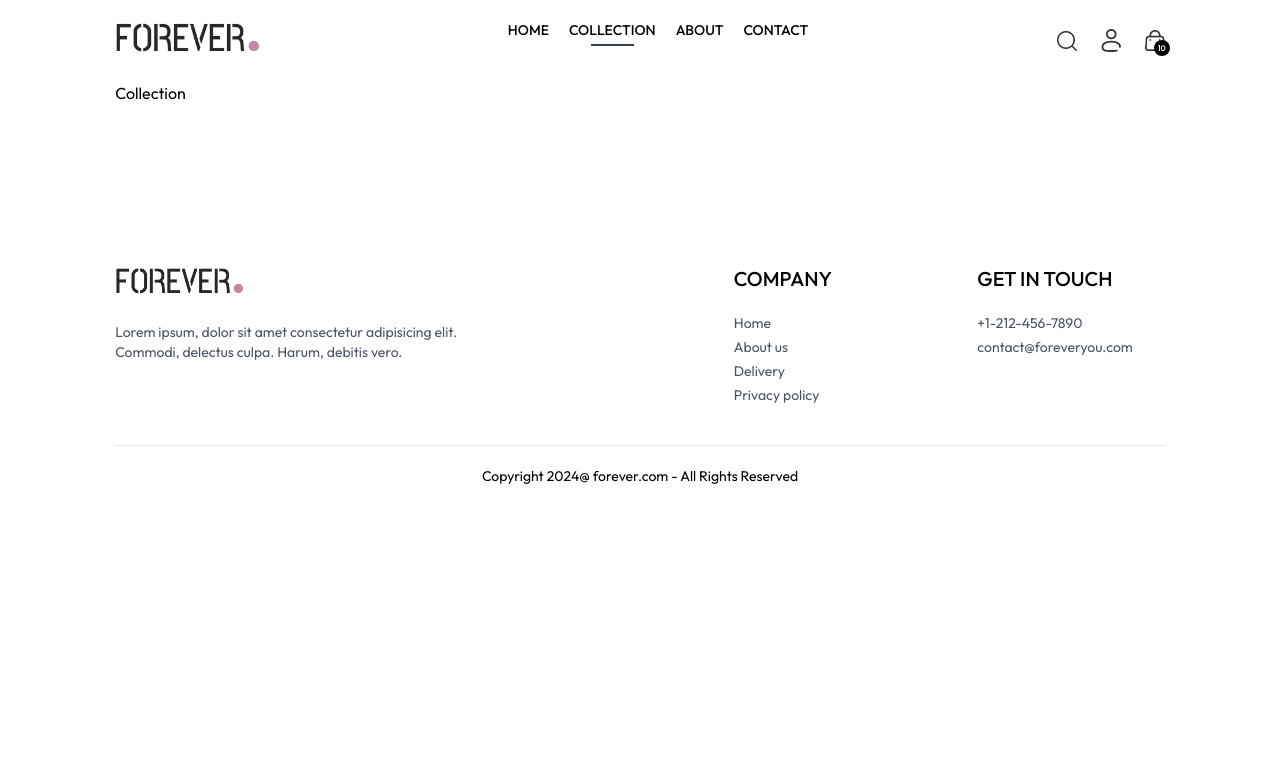
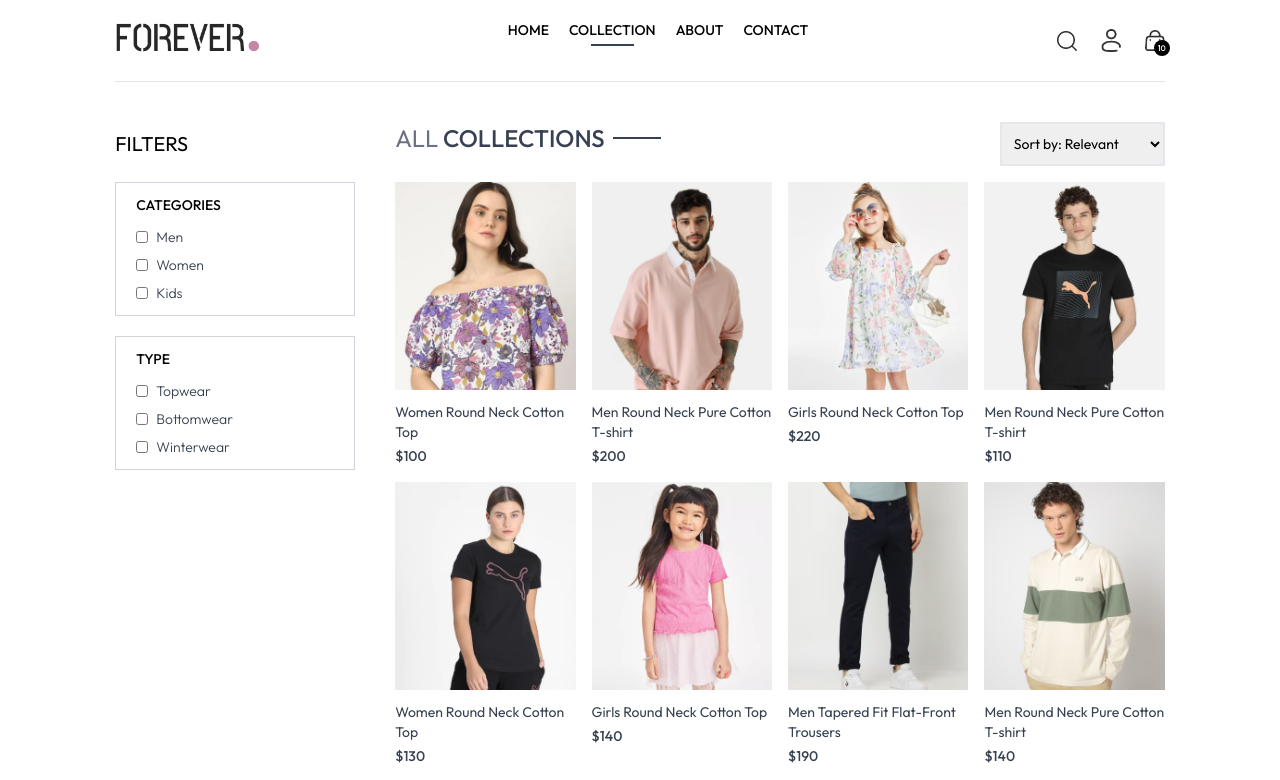
Before and after one commit to 5urafel/ECOMMERCE-APP, a React app in the folder frontend/: page /collection in a window 1280 px wide. Shown: the top 780 px of the page. Built offline with nearby package versions, Linux system fonts and the light colour scheme; the HTML template or start-up script is replaced by a standard one.

Commit message:
feat: add Collection Component with filtering and sorting functionality

```diff
--- a/frontend/src/pages/Collection.jsx
+++ b/frontend/src/pages/Collection.jsx
@@ -1,7 +1,204 @@
-import React from "react";
+import React, { useContext, useEffect, useState } from "react";
+import { ShopContext } from "../context/ShopContext";
+import { assets } from "../assets/frontend_assets/assets";
+import Title from "../components/Title";
+import ProductItem from "../components/ProductItem";
 
 const Collection = () => {
-  return <div>Collection</div>;
+  const { products } = useContext(ShopContext);
+  const [showFilter, setShowFilter] = useState(false);
+  const [filterProducts, setFilterProducts] = useState([]);
+  const [category, setCategory] = useState([]);
+  const [subCategory, setSubCategory] = useState([]);
+  const [sortType, setSortType] = useState("relevant");
+
+  function applyFilters() {
+    let productsCopy = products.slice();
+    if (category.length > 0) {
+      productsCopy = products.filter((item) =>
+        category.includes(item.category)
+      );
+    }
+    if (subCategory.length > 0) {
+      productsCopy = productsCopy.filter((item) =>
+        subCategory.includes(item.subCategory)
+      );
+    }
+    setFilterProducts(productsCopy);
+  }
+
+  function sortProduct() {
+    let fpCopy = filterProducts.slice();
+    switch (sortType) {
+      case "low-high":
+        setFilterProducts(fpCopy.sort((a, b) => a.price - b.price));
+        break;
+      case "high-low":
+        setFilterProducts(fpCopy.sort((a, b) => b.price - a.price));
+        break;
+      default:
+        applyFilters();
+        break;
+    }
+  }
+
+  function toggleCategory(e) {
+    if (category.includes(e.target.value)) {
+      setCategory((prev) => prev.filter((item) => item !== e.target.value));
+    } else {
+      setCategory((prev) => [...prev, e.target.value]);
+    }
+  }
+
+  function toggleSubCategory(e) {
+    if (subCategory.includes(e.target.value)) {
+      setSubCategory((prev) => prev.filter((item) => item !== e.target.value));
+    } else {
+      setSubCategory((prev) => [...prev, e.target.value]);
+    }
+  }
+
+  useEffect(() => {
+    applyFilters();
+  }, [category, subCategory]);
+
+  useEffect(() => {
+    sortProduct();
+  }, [sortType]);
+
+  return (
+    <div className="flex flex-col sm:flex-row gap-1 sm:gap-10 pt-10 border-t">
+      {/* Filter Options */}
+      <div className="min-w-60">
+        <p
+          onClick={() => setShowFilter(!showFilter)}
+          className="my-2 text-xl flex items-center cursor-pointer gap-2"
+        >
+          {" "}
+          FILTERS
+          <img
+            className={`h-3 sm:hidden ${showFilter ? "rotate-90" : ""}`}
+            src={assets.dropdown_icon}
+            alt=""
+          />
+        </p>
+        {/* Category Filter */}
+        <div
+          className={`border border-gray-300 pl-5 py-3 mt-6 ${
+            showFilter ? "" : "hidden"
+          } sm:block`}
+        >
+          <p className="mb-3 text-sm font-medium">CATEGORIES</p>
+          <div className="flex flex-col gap-2 text-sm font-light text-gray-700">
+            <p className="flex gap-2">
+              <input
+                type="checkbox"
+                name=""
+                id=""
+                className="w-3"
+                value={"Men"}
+                onChange={toggleCategory}
+              />
+              Men
+            </p>
+            <p className="flex gap-2">
+              <input
+                type="checkbox"
+                name=""
+                id=""
+                className="w-3"
+                value={"Women"}
+                onChange={toggleCategory}
+              />
+              Women
+            </p>
+            <p className="flex gap-2">
+              <input
+                type="checkbox"
+                name=""
+                id=""
+                className="w-3"
+                value={"Kids"}
+                onChange={toggleCategory}
+              />
+              Kids
+            </p>
+          </div>
+        </div>
+        {/* SubCategory Filter */}
+        <div
+          className={`border border-gray-300 pl-5 py-3 my-5 ${
+            showFilter ? "" : "hidden"
+          } sm:block`}
+        >
+          <p className="mb-3 text-sm font-medium">TYPE</p>
+          <div className="flex flex-col gap-2 text-sm font-light text-gray-700">
+            <p className="flex gap-2">
+              <input
+                type="checkbox"
+                name=""
+                id=""
+                className="w-3"
+                value={"Topwear"}
+                onChange={toggleSubCategory}
+              />
+              Topwear
+            </p>
+            <p className="flex gap-2">
+              <input
+                type="checkbox"
+                name=""
+                id=""
+                className="w-3"
+                value={"Bottomwear"}
+                onChange={toggleSubCategory}
+              />
+              Bottomwear
+            </p>
+            <p className="flex gap-2">
+              <input
+                type="checkbox"
+                name=""
+                id=""
+                className="w-3"
+                value={"Winterwear"}
+                onChange={toggleSubCategory}
+              />
+              Winterwear
+            </p>
+          </div>
+        </div>
+      </div>
+      {/* Right Side */}
+      <div className="flex-1">
+        <div className="flex justify-between text-base sm:text-2xl mb-4">
+          <Title text1={"ALL"} text2={"COLLECTIONS"} />
+          {/*Product Sort */}
+          <select
+            onChange={(e) => setSortType(e.target.value)}
+            className="border-2 border-grey-300 text-sm px-2"
+          >
+            <option value="relevant">Sort by: Relevant</option>
+            <option value="low-high">Sort by: Low to High</option>
+            <option value="high-low">Sort by: High to Low</option>
+          </select>
+        </div>
+
+        {/*Map Products */}
+        <div className="grid grid-cols-2 md:grid-cols-3 lg:grid-cols-4 gap-4 gap-y-4">
+          {filterProducts.map((filterProduct) => (
+            <ProductItem
+              key={filterProduct._id}
+              id={filterProduct._id}
+              image={filterProduct.image}
+              name={filterProduct.name}
+              price={filterProduct.price}
+            />
+          ))}
+        </div>
+      </div>
+    </div>
+  );
 };
 
 export default Collection;
```
